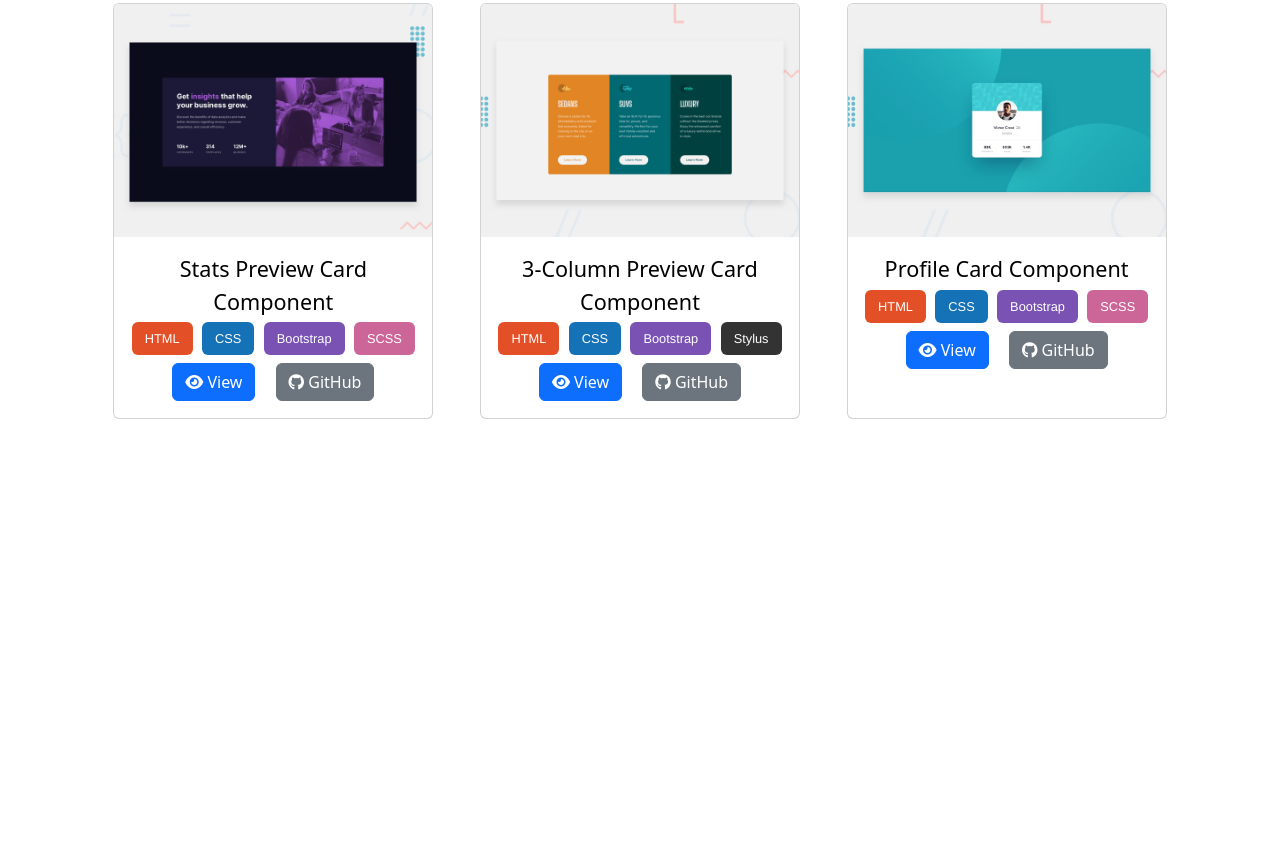
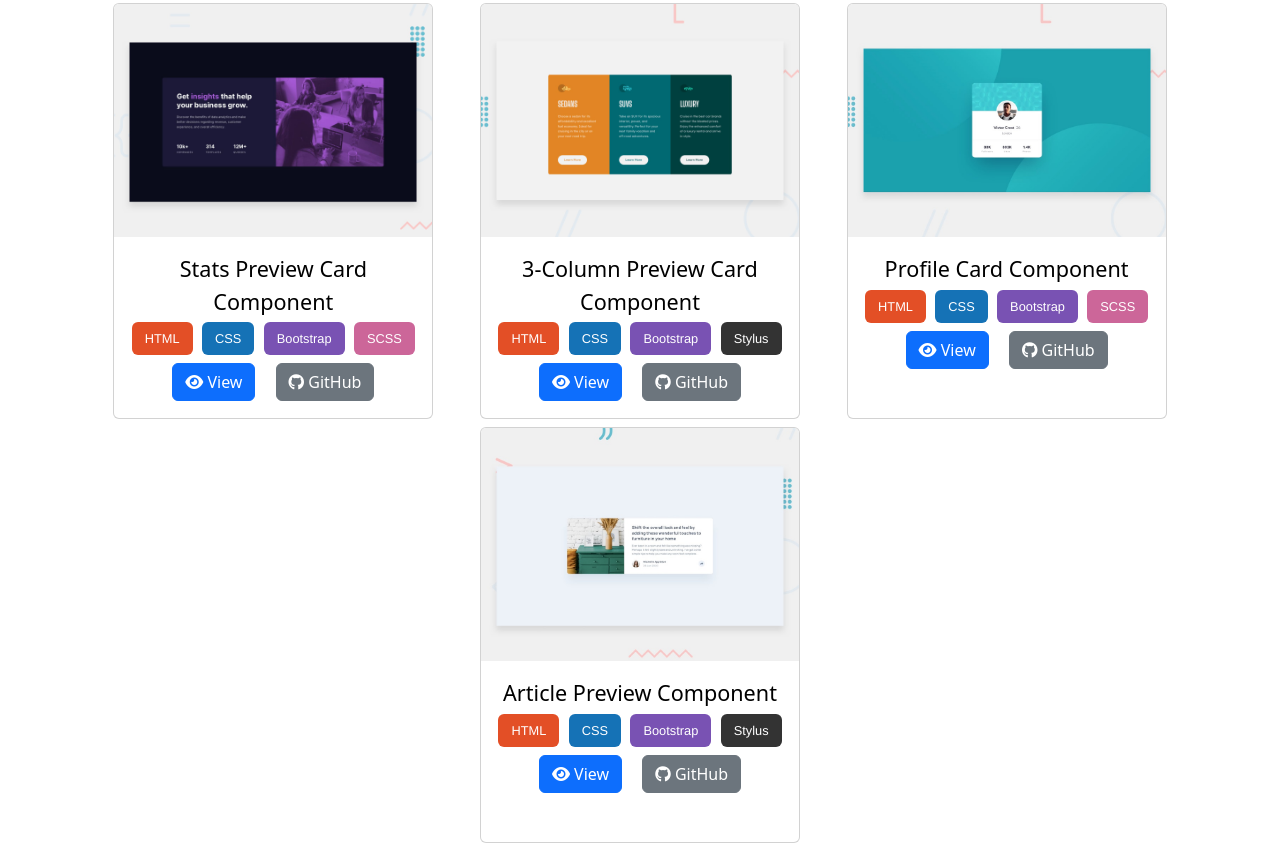
Before and after one commit to Petrosdevri/Frontend-Mentor-Challenges, a website: page index.html in a window 1280 px wide. Shown: the part 973-1816 px from the top of the page. Before the commit the page ends 1392 px from the top, so only its background shows below. Drawn offline with nearby package versions, Linux system fonts and the light colour scheme.

Commit message:
Updated website

```diff
--- a/index.html
+++ b/index.html
@@ -97,6 +97,15 @@
                         <a class="btn btn-secondary card-link" href="https://github.com/Petrosdevri/Frontend-Mentor-Challenges/tree/main/profile-card-component-main" target="_blank"><i class="fa-brands fa-github"></i> GitHub</a>
                     </div>
                 </div>
+                <div class="card" style="width: 20rem; height: 26rem;">
+                    <img src="article-preview-component-master/design/desktop-preview.jpg" class="card-img-top" alt="Article Preview Component">
+                    <div class="card-body">
+                        <div class="card-title">Article Preview Component</div>
+                        <div class="card-subtitle mb-2 text-muted"><div class="d-flex justify-content-evenly align-items-center gap-2"><button class="btn html-btn">HTML</button><button class="btn css-btn">CSS</button><button class="btn bootstrap-btn">Bootstrap</button><button class="btn stylus-btn">Stylus</button></div></div>
+                        <a class="btn btn-primary card-link" href="article-preview-component-master/index.html" target="_blank"><i class="fa-solid fa-eye"></i> View</a>
+                        <a class="btn btn-secondary card-link" href="https://github.com/Petrosdevri/Frontend-Mentor-Challenges/tree/main/article-preview-component-master" target="_blank"><i class="fa-brands fa-github"></i> GitHub</a>
+                    </div>
+                </div>
             </div>
         </div>
     </body>
```
